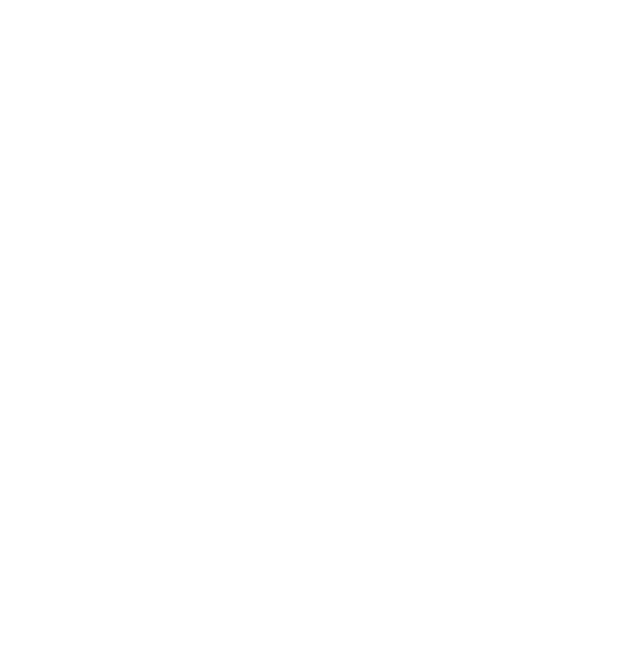
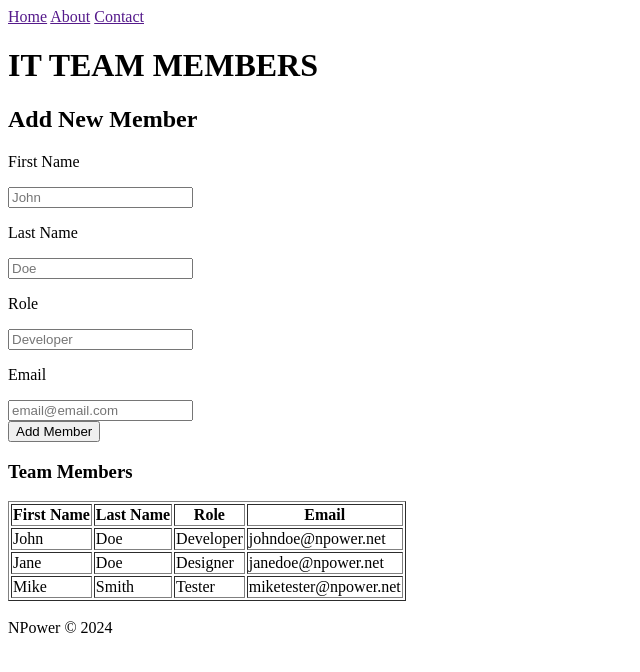
Before and after one commit to rindawson/path2tech_html_assignment, a plain HTML site: page index.html in a window 1280 px wide. Shown: the whole page, without its empty margins (0-640 px from the left). Drawn offline with Linux system fonts and the light colour scheme.

Commit message:
First Commit

```diff
--- a/index.html
+++ b/index.html
@@ -3,9 +3,65 @@
 <head>
   <meta charset="UTF-8">
   <meta name="viewport" content="width=device-width, initial-scale=1.0">
-  <title>HTML Project</title>
+  <title>IT Team Members</title>
 </head>
 <body>
+  <form>
+    <a href="">Home</a> <!--Top of page links-->
+    <a href="">About</a>
+    <a href="">Contact</a>
+    <h1>IT TEAM MEMBERS</h1>
+    <h2>Add New Member</h2>
+    <p>First Name</p>
+    <label for="Names">
+      <input type="text" placeholder="John">
+    </label>
+    <p>Last Name</p>
+    <label for="Names">
+      <input type="text" placeholder="Doe">
+    </label>
+    <p>Role</p>
+    <label for="Roles">
+      <input type="text" placeholder="Developer">
+    </label>
+    <p>Email</p>
+    <label for="Emails">
+      <input type="text" placeholder="email@email.com">
+    </label>
+    <br>
+    <button type="submit">Add Member</button>
 
+    <section id="Table">
+    <h3>Team Members</h3>
+    <table border="1">
+      <tr>
+        <th>First Name</th>
+        <th>Last Name</th>
+        <th>Role</th>
+        <th>Email</th>
+      </tr>
+      <tr>
+        <td>John</td>
+        <td>Doe</td>
+        <td>Developer</td>
+        <td>johndoe@npower.net</td>
+      </tr>
+      <tr>
+        <td>Jane</td>
+        <td>Doe</td>
+        <td>Designer</td>
+        <td>janedoe@npower.net</td>
+      </tr>
+      <tr>
+        <td>Mike</td>
+        <td>Smith</td>
+        <td>Tester</td>
+        <td>miketester@npower.net</td>
+      </tr>
+    </table>
+    </section>
+  </form>
+  <br>
+  <footer>NPower &copy; 2024</footer>
 </body>
 </html>
```
